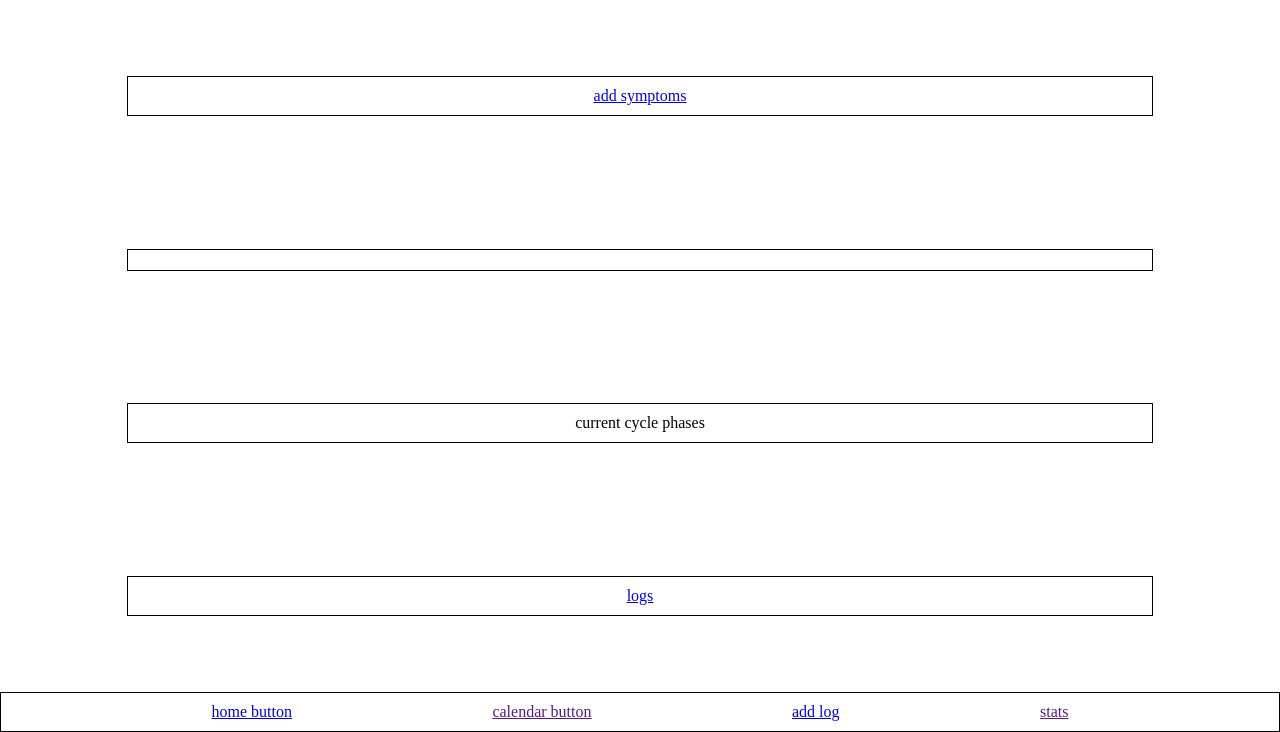
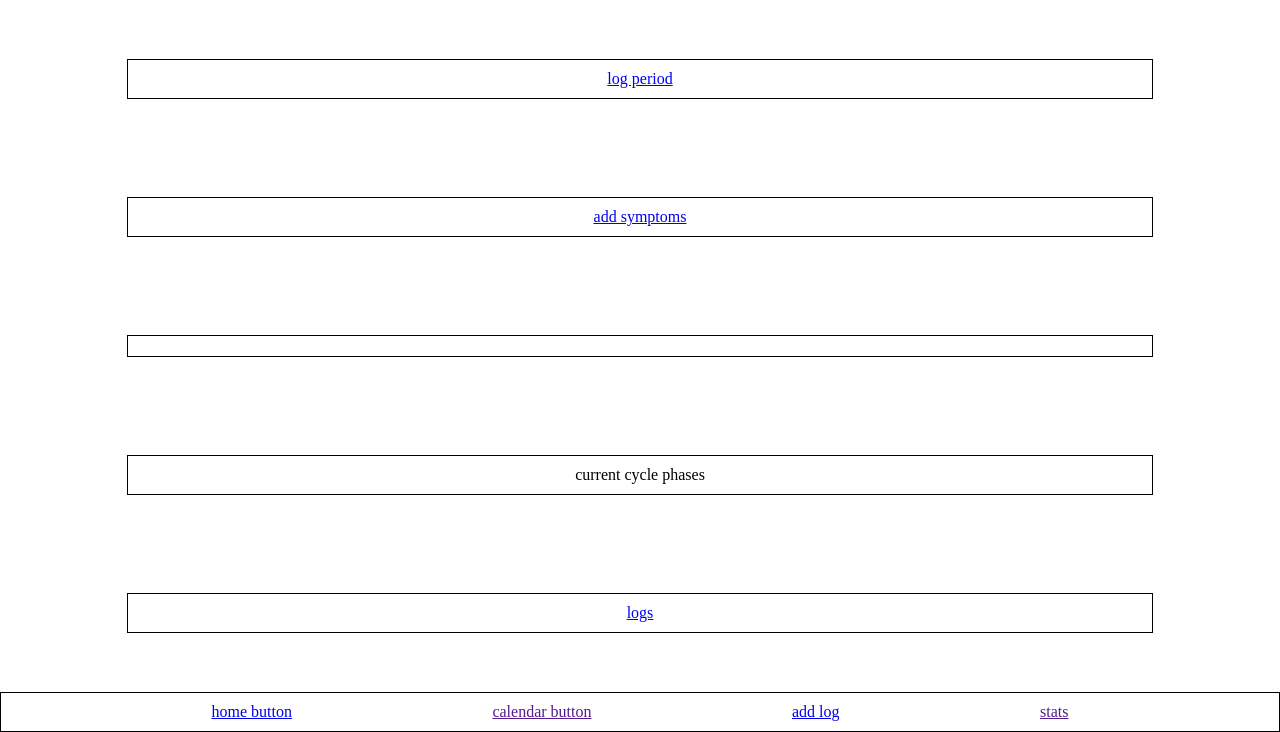
Before and after one commit to Grocery4/FlorCycle, a Django app: template project/dashboard/templates/dashboard/dashboard.html in a window 1280 px wide. Shown: the part 68-800 px from the top of the page. Run offline with Django 5.2, Linux system fonts and the light colour scheme; the template is opened without the code that fills it, so the values that code supplies are empty.

Commit message:
changed from divs to sections in dashboard-data

```diff
--- a/project/dashboard/static/dashboard/css/dashboard.css
+++ b/project/dashboard/static/dashboard/css/dashboard.css
@@ -19,7 +19,7 @@ html, body {
 }
 
 
-.dashboard-data > div {
+.dashboard-data > section {
     padding: 10px 0;
     border: 1px solid black;
     width: 80%;
--- a/project/dashboard/templates/dashboard/dashboard.html
+++ b/project/dashboard/templates/dashboard/dashboard.html
@@ -11,10 +11,11 @@
         {% include "dashboard/dashboard_topbar.html" %}
 
         <div class="dashboard-data">
-            <div class="add-symptoms-section"><a href="{% url "dashboard:add_log" %}">add symptoms</a></div>
-            <div class="period-prediction">{% include "dashboard/next_prediction.html" %}</div>
-            <div class="cycle-phases">current cycle phases</div>
-            <div class="logs"><a href="{% url 'dashboard:logs_page' %}">logs</a></div>
+            <section class="log-period-section"><a href="{% url "dashboard:add_period" %}">log period</a></section>
+            <section class="add-symptoms-section"><a href="{% url "dashboard:add_log" %}">add symptoms</a></section>
+            <section class="period-prediction">{% include "dashboard/next_prediction.html" %}</section>
+            <section class="cycle-phases">current cycle phases</section>
+            <section class="logs"><a href="{% url 'dashboard:logs_page' %}">logs</a></section>
         </div>
 
         <div class="dashboard-action-bar">
```
